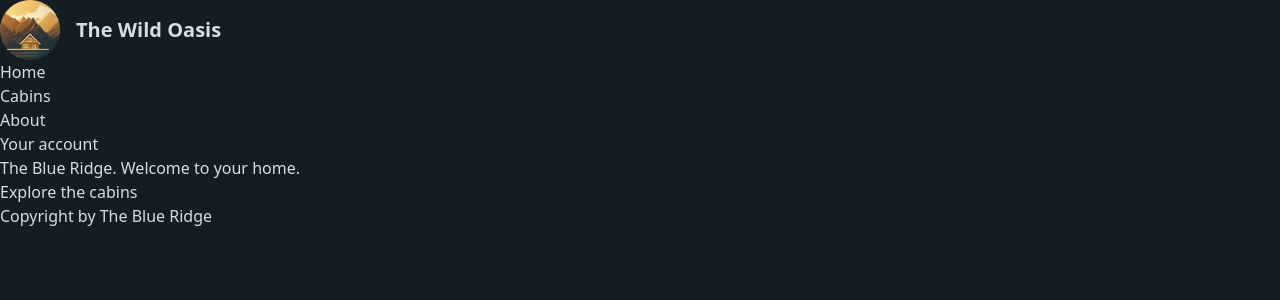
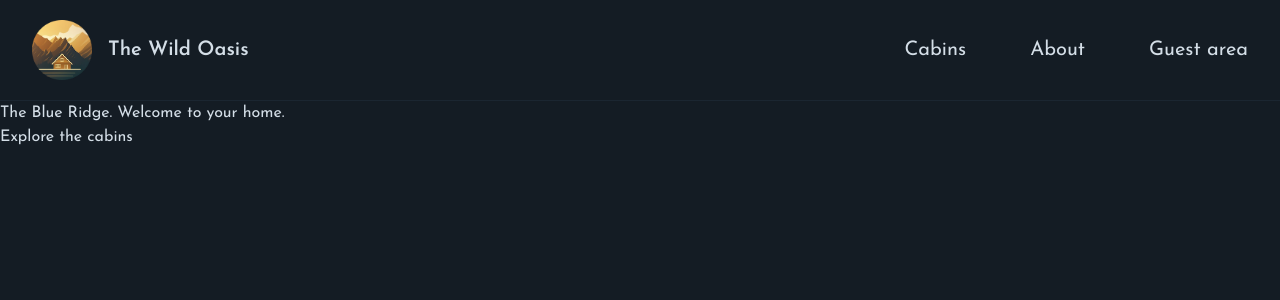
Before and after one commit to arafatah/the-wild-oasis-website, a Next.js app: page / in a window 1280 px wide. Shown: the top 300 px of the page. Built offline with nearby package versions, Linux system fonts and the light colour scheme.

Commit message:
Refactor Navigation and Header components for improved structure and styling

```diff
--- a/app/_components/Navigation.js
+++ b/app/_components/Navigation.js
@@ -2,19 +2,33 @@ import Link from "next/link";
 
 export default function Navigation() {
   return (
-    <ul>
+    <nav className="z-10 text-xl">
+      <ul className="flex gap-16 items-center">
         <li>
-        <Link href="/">Home</Link>
+          <Link
+            href="/cabins"
+            className="hover:text-accent-400 transition-colors"
+          >
+            Cabins
+          </Link>
         </li>
         <li>
-        <Link href="/cabins">Cabins</Link>
+          <Link
+            href="/about"
+            className="hover:text-accent-400 transition-colors"
+          >
+            About
+          </Link>
         </li>
         <li>
-        <Link href="/about">About</Link>
-      </li>
-      <li>
-        <Link href="/account">Your account</Link>
+          <Link
+            href="/account"
+            className="hover:text-accent-400 transition-colors"
+          >
+            Guest area
+          </Link>
         </li>
       </ul>
+    </nav>
   );
 }
--- a/app/layout.js
+++ b/app/layout.js
@@ -1,7 +1,15 @@
 import Logo from "@/app/_components/Logo";
 import Navigation from "@/app/_components/Navigation";
 
+import { Josefin_Sans } from "next/font/google";
+
+const josefin = Josefin_Sans({
+  subsets: ["latin"],
+  display: "swap",
+});
+
 import "@/app/_styles/globals.css";
+import Header from "./_components/Header";
 
 export const metadata = {
   title: {
@@ -15,14 +23,12 @@ export const metadata = {
 export default function RootLayout({ children }) {
   return (
     <html lang="en">
-      <body className="bg-primary-950 text-primary-100 min-h-screen">
-        <header>
-          <Logo />
-          <Navigation />
-        </header>
+      <body
+        className={`${josefin.className} bg-primary-950 text-primary-100 min-h-screen`}
+      >
+        <Header />
 
         <main>{children}</main>
-        <footer>Copyright by The Blue Ridge</footer>
       </body>
     </html>
   );
```
Also changed, not shown: starter/components/Navigation.js (deleted, +0 -26 lines), app/_components/Header.js (renamed from starter/components/Header.js). Lines whose indentation alone changed are shown as unchanged.
